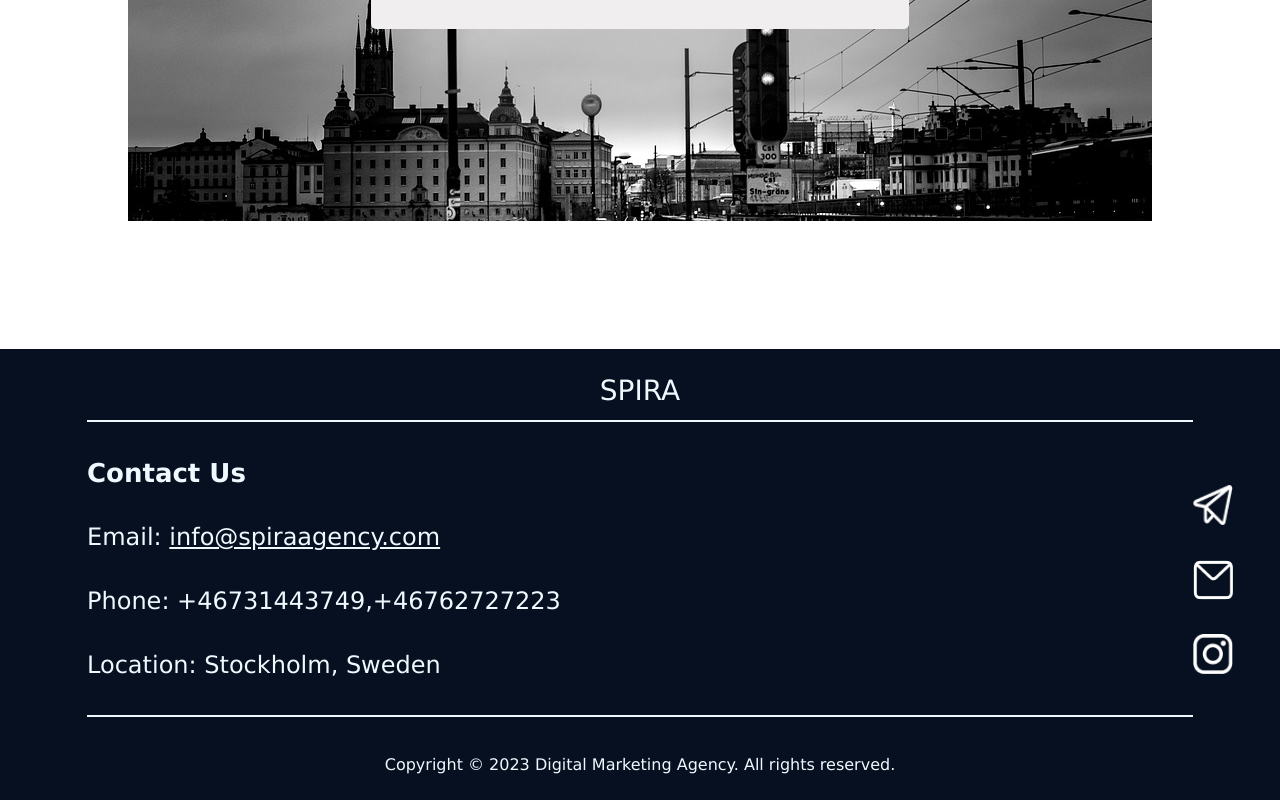
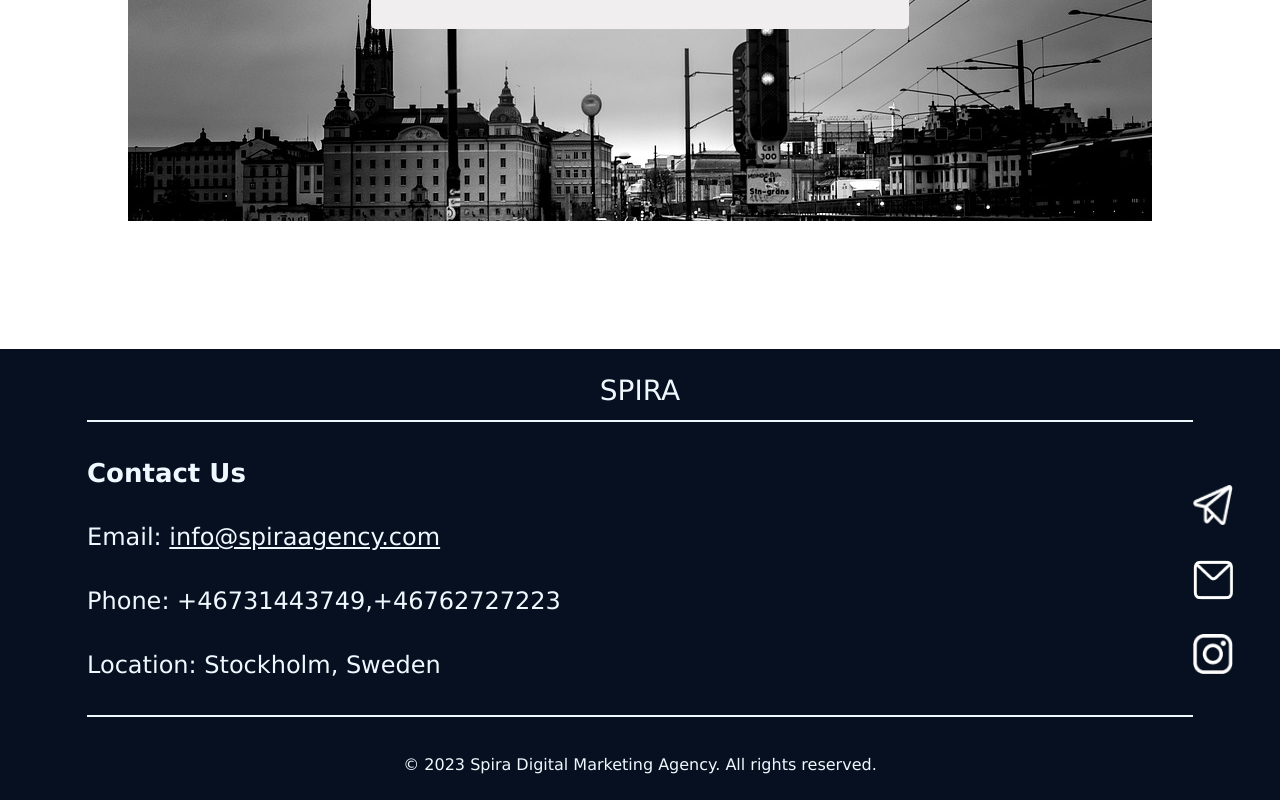
Before and after one commit to PaulTeshome/spira-site, a React (Create React App) app in the folder spira/: page /hireUs in a window 1280 px wide. Shown: the part 1194-1994 px from the top of the page. Built offline with nearby package versions, Linux system fonts and the light colour scheme.

Commit message:
Update Footer.js
copyright update

```diff
--- a/spira/src/components/Footer.js
+++ b/spira/src/components/Footer.js
@@ -24,7 +24,7 @@ function Footer({telegram_link,insta_link,gmail_link,phone1,phone2,email,locatio
         </div>
       </div>
       <span className='footer-end'>
-        Copyright &copy;  {date.getFullYear()} Digital Marketing Agency. All rights reserved.
+         &copy;  {date.getFullYear()} Spira Digital Marketing Agency. All rights reserved.
       </span>
     </footer>
   )
```
